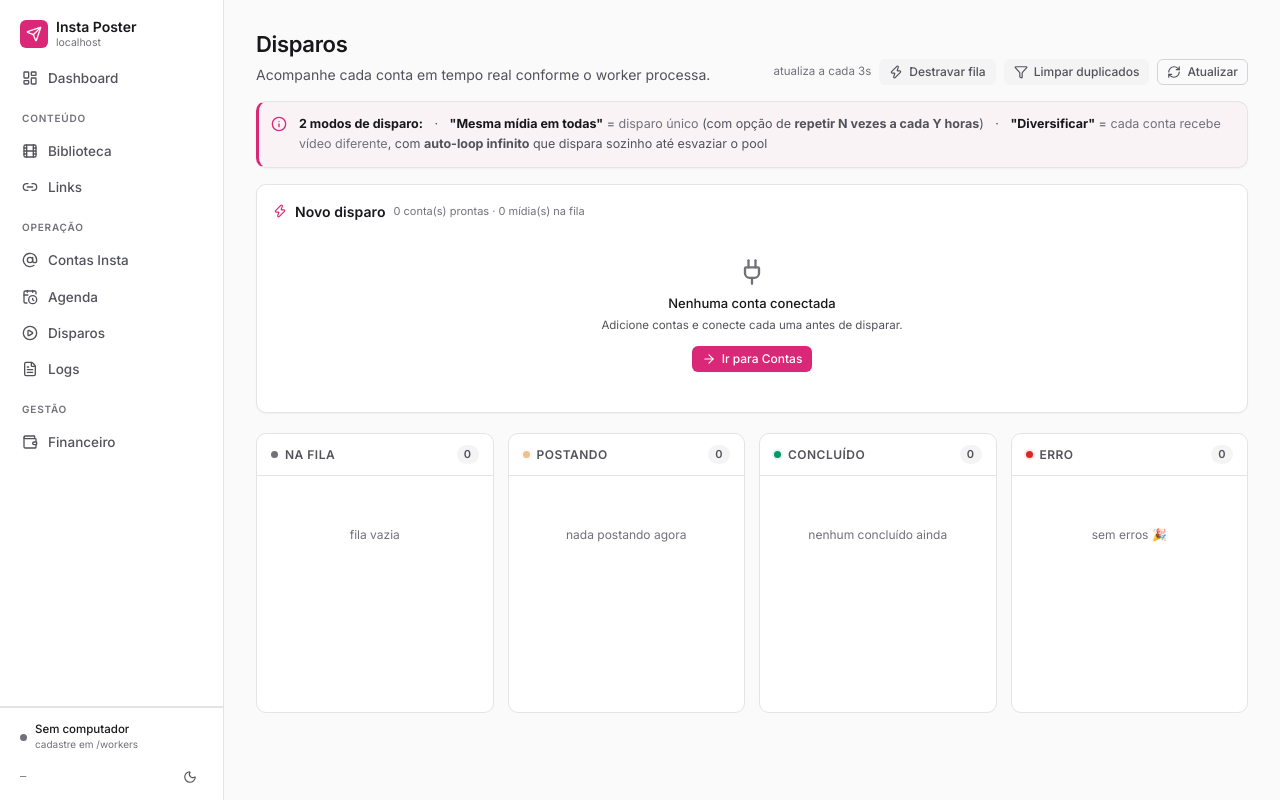
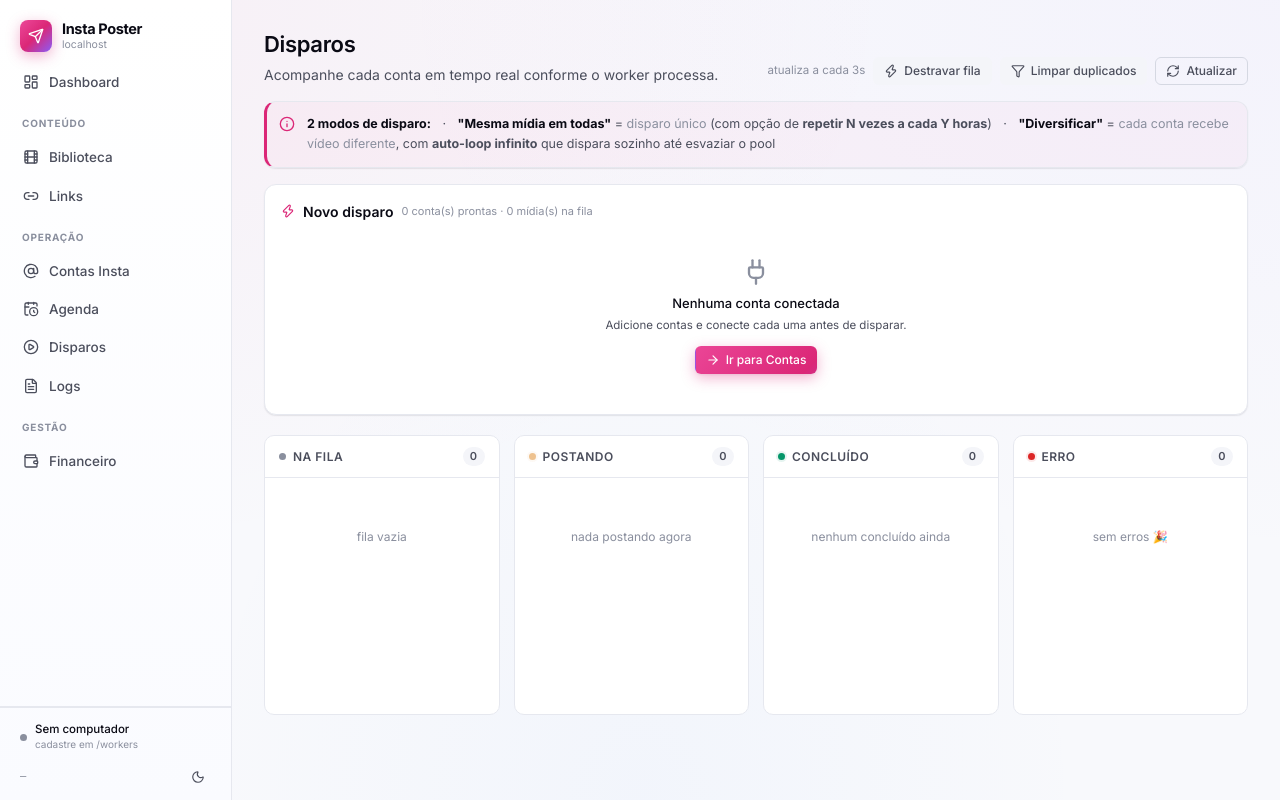
Before and after one commit to contatoheavenmkt-spec/instapost, a Python web app: template web/templates/jobs.html in a window 1280 px wide. Run offline with Jinja, Linux system fonts and the light colour scheme; the template is opened without the code that fills it, so the values that code supplies are empty; some libraries are stand-ins or nearby versions.

Commit message:
ui: gradientes, brilho nos botoes, animacoes, paleta SaaS premium
Mudancas visuais (sem tocar HTML/JS funcional):

Paleta light melhorada (mais contraste, hierarquia clara):
- bg agora #f8f9fc com gradient radial sutil rosa/roxo/azul nos cantos
- text principal #0a0a14 (mais escuro = melhor leitura)
- surfaces com sombras coloridas (tint slate em vez de pure black)
- 3 layers de shadow (sm/md/lg) com cor sutil pra profundidade real

Botoes:
- btn-accent: gradient rose -> magenta -> violet + shimmer no hover
  + glow shadow colorido + lift -1px
- btn-primary: gradient slate escuro -> preto, lift no hover
- Press feedback (scale .98) em todos

Sidebar:
- Logo com gradient + glow rosa
- Background com gradient sutil
- Nav-link com BARRA INDICADORA animada (3px gradient na esquerda
  que cresce do meio quando ativa)

Stat-cards: hover lift, gradient overlay nos cantos, numero com gradient text

Animacoes: fadeInUp .35s stagger nos elementos do main com cubic-bezier natural

Zero break: nenhum nome de classe foi alterado. Apenas valores CSS.

Co-Authored-By: Claude Opus 4.7 (1M context) <noreply@anthropic.com>

```diff
--- a/web/templates/base.html
+++ b/web/templates/base.html
@@ -30,84 +30,131 @@
     })();
   </script>
   <style>
-    /* ===== TEMA CLARO (default) ===== */
+    /* ===== TEMA CLARO — paleta SaaS premium ===== */
     :root, [data-theme="light"] {
-      --bg: #fafafa;
+      --bg: #f8f9fc;
+      --bg-grad: radial-gradient(at 0% 0%, rgba(219,39,119,.05) 0px, transparent 50%),
+                 radial-gradient(at 100% 0%, rgba(139,92,246,.04) 0px, transparent 50%),
+                 radial-gradient(at 50% 100%, rgba(59,130,246,.03) 0px, transparent 50%),
+                 #f8f9fc;
       --surface: #ffffff;
-      --surface-2: #f4f4f5;
-      --border: #e4e4e7;
-      --border-2: #d4d4d8;
-      --text: #18181b;
-      --text-2: #52525b;
-      --text-3: #71717a;
+      --surface-2: #f4f5f9;
+      --surface-elevated: #ffffff;
+      --border: #e6e8ef;
+      --border-2: #d5d8e2;
+      --text: #0a0a14;
+      --text-2: #4b4e5c;
+      --text-3: #8a8f9e;
       --accent: #db2777;
+      --accent-hover: #be1d63;
+      --accent-glow: rgba(219, 39, 119, 0.35);
       --accent-soft: rgba(219, 39, 119, 0.10);
+      --accent-grad: linear-gradient(135deg, #ec4899 0%, #db2777 50%, #8b5cf6 100%);
+      --primary-grad: linear-gradient(135deg, #1f1f2e 0%, #0a0a14 100%);
       --success: #059669;
       --success-soft: rgba(5, 150, 105, 0.10);
       --warning: #d97706;
       --warning-soft: rgba(217, 119, 6, 0.10);
       --danger: #dc2626;
       --danger-soft: rgba(220, 38, 38, 0.10);
-      --shadow-sm: 0 1px 2px rgba(0,0,0,.04);
-      --shadow-md: 0 2px 8px rgba(0,0,0,.06);
-      --shadow-lg: 0 8px 24px rgba(0,0,0,.08);
-      --logs-bg: #0a0a0c;        /* terminal sempre escuro (legibilidade)  */
+      --shadow-sm: 0 1px 2px rgba(15, 23, 42, .06), 0 1px 1px rgba(15, 23, 42, .04);
+      --shadow-md: 0 4px 12px rgba(15, 23, 42, .08), 0 2px 4px rgba(15, 23, 42, .04);
+      --shadow-lg: 0 16px 40px rgba(15, 23, 42, .12), 0 4px 12px rgba(15, 23, 42, .06);
+      --shadow-glow: 0 8px 24px rgba(219, 39, 119, .25), 0 0 0 1px rgba(219, 39, 119, .1);
+      --sidebar-bg: linear-gradient(180deg, #ffffff 0%, #fafbff 100%);
+      --logs-bg: #0a0a0c;
       --logs-text: #e4e4e7;
     }
-    /* ===== TEMA ESCURO ===== */
+    /* ===== TEMA ESCURO — paleta premium ===== */
     [data-theme="dark"] {
-      --bg: #09090b;
-      --surface: #101013;
-      --surface-2: #161619;
-      --border: #1f1f23;
-      --border-2: #2a2a30;
+      --bg: #07070a;
+      --bg-grad: radial-gradient(at 0% 0%, rgba(219,39,119,.08) 0px, transparent 50%),
+                 radial-gradient(at 100% 0%, rgba(139,92,246,.06) 0px, transparent 50%),
+                 radial-gradient(at 50% 100%, rgba(59,130,246,.04) 0px, transparent 50%),
+                 #07070a;
+      --surface: #111114;
+      --surface-2: #18181d;
+      --surface-elevated: #1a1a20;
+      --border: #232329;
+      --border-2: #2e2e36;
       --text: #fafafa;
-      --text-2: #a1a1aa;
-      --text-3: #71717a;
+      --text-2: #b4b4be;
+      --text-3: #7a7a85;
       --accent: #ec4899;
-      --accent-soft: rgba(236, 72, 153, 0.12);
+      --accent-hover: #d8377f;
+      --accent-glow: rgba(236, 72, 153, 0.45);
+      --accent-soft: rgba(236, 72, 153, 0.14);
+      --accent-grad: linear-gradient(135deg, #f472b6 0%, #ec4899 50%, #a78bfa 100%);
+      --primary-grad: linear-gradient(135deg, #fafafa 0%, #d4d4d8 100%);
       --success: #10b981;
       --success-soft: rgba(16,185,129,.10);
       --warning: #f59e0b;
       --warning-soft: rgba(245,158,11,.10);
       --danger: #ef4444;
       --danger-soft: rgba(239,68,68,.10);
-      --shadow-sm: 0 1px 2px rgba(0,0,0,.3);
-      --shadow-md: 0 2px 8px rgba(0,0,0,.4);
-      --shadow-lg: 0 10px 30px rgba(0,0,0,.5);
+      --shadow-sm: 0 1px 2px rgba(0,0,0,.4);
+      --shadow-md: 0 4px 16px rgba(0,0,0,.45);
+      --shadow-lg: 0 16px 48px rgba(0,0,0,.55);
+      --shadow-glow: 0 8px 24px rgba(236, 72, 153, .35), 0 0 0 1px rgba(236, 72, 153, .2);
+      --sidebar-bg: linear-gradient(180deg, #0d0d11 0%, #0a0a0e 100%);
       --logs-bg: #050507;
       --logs-text: #a1a1aa;
     }
 
-    * { -webkit-font-smoothing: antialiased; }
-    /* Sticky layout: body NÃO scrolla — só o <main> scrolla. Assim sidebar fica fixa visualmente. */
-    html, body { height: 100vh; overflow: hidden; background: var(--bg); color: var(--text); font-family: 'Inter', system-ui, sans-serif; transition: background-color .15s, color .15s; }
+    * { -webkit-font-smoothing: antialiased; -moz-osx-font-smoothing: grayscale; }
+    /* Sticky layout: body NÃO scrolla — só o <main> scrolla */
+    html, body { height: 100vh; overflow: hidden; background: var(--bg); color: var(--text); font-family: 'Inter', system-ui, sans-serif; transition: background-color .25s ease, color .15s ease; }
+    body { background: var(--bg-grad); background-attachment: fixed; }
 
-    /* surfaces */
-    .surface { background: var(--surface); border: 1px solid var(--border); border-radius: 10px; box-shadow: var(--shadow-sm); }
+    /* Animações globais */
+    @keyframes fadeInUp { from { opacity: 0; transform: translateY(6px); } to { opacity: 1; transform: translateY(0); } }
+    @keyframes shimmer { 0% { background-position: -200% 0; } 100% { background-position: 200% 0; } }
+    @keyframes glow-pulse { 0%, 100% { box-shadow: 0 0 0 0 var(--accent-glow); } 50% { box-shadow: 0 0 0 6px transparent; } }
+    @keyframes spin { from { transform: rotate(0deg); } to { transform: rotate(360deg); } }
+    .spin { animation: spin 1s linear infinite; display: inline-block; }
+    .fade-in-up { animation: fadeInUp .35s cubic-bezier(.16,1,.3,1); }
+    /* Entrada stagger dos elementos principais */
+    .app-main > div > * { animation: fadeInUp .35s cubic-bezier(.16,1,.3,1) both; }
+    .app-main > div > *:nth-child(2) { animation-delay: .04s; }
+    .app-main > div > *:nth-child(3) { animation-delay: .08s; }
+    .app-main > div > *:nth-child(4) { animation-delay: .12s; }
+    .app-main > div > *:nth-child(5) { animation-delay: .16s; }
+    .app-main > div > *:nth-child(6) { animation-delay: .20s; }
+
+    /* surfaces — agora com hierarquia visual real */
+    .surface { background: var(--surface); border: 1px solid var(--border); border-radius: 12px; box-shadow: var(--shadow-sm); transition: box-shadow .2s ease, transform .2s ease, border-color .2s ease; }
     .surface-2 { background: var(--surface-2); border: 1px solid var(--border); border-radius: 8px; }
     .divider { height: 1px; background: var(--border); }
 
-    /* buttons */
-    .btn { display: inline-flex; align-items: center; justify-content: center; gap: 6px; padding: 7px 12px; border-radius: 6px; font-weight: 500; font-size: 13px; line-height: 1; transition: all .12s; cursor: pointer; border: 1px solid transparent; user-select: none; white-space: nowrap; }
+    /* buttons — gradientes, brilho e micro-interações */
+    .btn { position: relative; display: inline-flex; align-items: center; justify-content: center; gap: 6px; padding: 8px 14px; border-radius: 8px; font-weight: 500; font-size: 13px; line-height: 1; cursor: pointer; border: 1px solid transparent; user-select: none; white-space: nowrap; overflow: hidden; transition: transform .15s cubic-bezier(.4,0,.2,1), box-shadow .2s ease, background .2s ease, border-color .2s ease, color .15s ease; }
     .btn:focus-visible { outline: 2px solid var(--accent); outline-offset: 2px; }
-    .btn-primary { background: var(--text); color: var(--bg); }
-    .btn-primary:hover { opacity: .88; }
-    .btn-accent { background: var(--accent); color: white; box-shadow: var(--shadow-sm); }
-    .btn-accent:hover { background: #be1d63; }
-    [data-theme="dark"] .btn-accent:hover { background: #d8377f; }
+    .btn:active { transform: translateY(0) scale(.98); }
+
+    /* Primary: gradient + lift no hover */
+    .btn-primary { background: var(--primary-grad); color: var(--bg); box-shadow: var(--shadow-sm); }
+    .btn-primary:hover { transform: translateY(-1px); box-shadow: var(--shadow-md); }
+
+    /* Accent: gradient rosa→roxo + brilho + shimmer no hover */
+    .btn-accent { background: var(--accent-grad); background-size: 200% 200%; background-position: 0% 50%; color: white; box-shadow: 0 4px 14px var(--accent-glow), 0 1px 2px rgba(0,0,0,.05); border-color: transparent; }
+    .btn-accent::before { content: ""; position: absolute; inset: 0; background: linear-gradient(120deg, transparent 30%, rgba(255,255,255,.25) 50%, transparent 70%); transform: translateX(-100%); transition: transform .6s; }
+    .btn-accent:hover { transform: translateY(-1px); background-position: 100% 50%; box-shadow: 0 8px 22px var(--accent-glow), 0 2px 4px rgba(0,0,0,.05); }
+    .btn-accent:hover::before { transform: translateX(100%); }
+
     .btn-ghost { background: transparent; color: var(--text-2); border-color: var(--border-2); }
-    .btn-ghost:hover { background: var(--surface-2); color: var(--text); border-color: var(--border-2); }
+    .btn-ghost:hover { background: var(--surface-2); color: var(--text); border-color: var(--border-2); transform: translateY(-1px); }
     .btn-subtle { background: var(--surface-2); color: var(--text-2); }
     .btn-subtle:hover { background: var(--border); color: var(--text); }
     .btn-danger { background: transparent; color: var(--danger); border-color: var(--danger-soft); }
-    .btn-danger:hover { background: var(--danger-soft); border-color: var(--danger); }
-    .btn-sm { padding: 5px 9px; font-size: 12px; }
-    .btn .icon { width: 14px; height: 14px; }
+    .btn-danger:hover { background: var(--danger-soft); border-color: var(--danger); transform: translateY(-1px); }
+    .btn-sm { padding: 6px 10px; font-size: 12px; border-radius: 6px; }
+    .btn .icon { width: 14px; height: 14px; position: relative; z-index: 1; }
+    .btn > * { position: relative; z-index: 1; }
 
-    /* inputs */
-    .input, .select, .textarea { width: 100%; background: var(--surface); border: 1px solid var(--border-2); border-radius: 6px; padding: 8px 11px; color: var(--text); font-size: 13px; font-family: inherit; transition: border-color .12s, box-shadow .12s; }
-    .input:focus, .select:focus, .textarea:focus { outline: none; border-color: var(--accent); box-shadow: 0 0 0 3px var(--accent-soft); }
+    /* inputs — hierarquia visual + foco glow */
+    .input, .select, .textarea { width: 100%; background: var(--surface); border: 1px solid var(--border-2); border-radius: 8px; padding: 9px 12px; color: var(--text); font-size: 13px; font-family: inherit; transition: border-color .15s, box-shadow .2s, background .15s; }
+    .input:hover:not(:focus), .select:hover:not(:focus), .textarea:hover:not(:focus) { border-color: var(--text-3); }
+    .input:focus, .select:focus, .textarea:focus { outline: none; border-color: var(--accent); box-shadow: 0 0 0 4px var(--accent-soft); }
     .input::placeholder, .textarea::placeholder { color: var(--text-3); }
     .label { display: block; font-size: 12px; color: var(--text-2); font-weight: 500; margin-bottom: 6px; }
 
@@ -139,13 +186,15 @@
     [data-theme="dark"] .badge-warning { color: #fcd34d; }
     [data-theme="dark"] .badge-danger { color: #fca5a5; }
 
-    /* nav */
-    .nav-link { display: flex; align-items: center; gap: 10px; padding: 7px 10px; border-radius: 6px; color: var(--text-2); font-size: 13.5px; font-weight: 500; transition: all .1s; }
-    .nav-link:hover { background: var(--surface-2); color: var(--text); }
-    .nav-link.active { background: var(--accent-soft); color: var(--accent); }
-    [data-theme="dark"] .nav-link.active { background: var(--surface-2); color: var(--text); }
+    /* nav — barra lateral animada + indicador no item ativo */
+    .nav-link { position: relative; display: flex; align-items: center; gap: 10px; padding: 8px 11px; border-radius: 8px; color: var(--text-2); font-size: 13.5px; font-weight: 500; transition: all .15s cubic-bezier(.4,0,.2,1); }
+    .nav-link::before { content: ""; position: absolute; left: -6px; top: 50%; transform: translateY(-50%) scaleY(0); width: 3px; height: 18px; background: var(--accent-grad); border-radius: 999px; transition: transform .2s cubic-bezier(.4,0,.2,1); }
+    .nav-link:hover { background: var(--surface-2); color: var(--text); transform: translateX(2px); }
+    .nav-link.active { background: var(--accent-soft); color: var(--accent); font-weight: 600; }
+    .nav-link.active::before { transform: translateY(-50%) scaleY(1); }
+    [data-theme="dark"] .nav-link.active { background: rgba(236, 72, 153, .10); color: #f9a8d4; }
     .nav-link .icon { width: 16px; height: 16px; flex-shrink: 0; }
-    .nav-group { padding: 14px 10px 6px; font-size: 10px; text-transform: uppercase; letter-spacing: .08em; color: var(--text-3); font-weight: 600; }
+    .nav-group { padding: 14px 10px 6px; font-size: 10px; text-transform: uppercase; letter-spacing: .08em; color: var(--text-3); font-weight: 700; }
 
     /* tables */
     table.t { width: 100%; border-collapse: collapse; }
@@ -193,20 +242,30 @@
 
     /* layout app: sidebar fixa, conteúdo scrolla independente */
     .app-shell { display: flex; height: 100vh; }
-    .app-aside { width: 14rem; height: 100vh; flex-shrink: 0; border-right: 1px solid var(--border); background: var(--surface); display: flex; flex-direction: column; overflow: hidden; }
-    .app-aside-scroll { flex: 1; overflow-y: auto; min-height: 0; }
-    .app-main { flex: 1; min-width: 0; height: 100vh; overflow-y: auto; background: var(--bg); }
+    .app-aside { width: 14.5rem; height: 100vh; flex-shrink: 0; border-right: 1px solid var(--border); background: var(--sidebar-bg); display: flex; flex-direction: column; overflow: hidden; }
+    .app-aside-scroll { flex: 1; overflow-y: auto; min-height: 0; padding-bottom: 8px; }
+    .app-main { flex: 1; min-width: 0; height: 100vh; overflow-y: auto; }
 
-    /* dashboard polish */
-    .stat-card { background: var(--surface); border: 1px solid var(--border); border-radius: 10px; padding: 18px; box-shadow: var(--shadow-sm); transition: box-shadow .15s, transform .15s; }
-    .stat-card:hover { box-shadow: var(--shadow-md); }
-    .stat-num { font-size: 28px; font-weight: 700; letter-spacing: -.02em; line-height: 1.1; color: var(--text); }
-    .stat-label { font-size: 11px; text-transform: uppercase; letter-spacing: .06em; color: var(--text-3); font-weight: 600; }
+    /* dashboard stat-cards — gradient overlay + lift no hover */
+    .stat-card { position: relative; background: var(--surface); border: 1px solid var(--border); border-radius: 14px; padding: 20px; box-shadow: var(--shadow-sm); transition: transform .25s cubic-bezier(.4,0,.2,1), box-shadow .25s, border-color .25s; overflow: hidden; }
+    .stat-card::after { content: ""; position: absolute; inset: 0; background: linear-gradient(135deg, transparent 0%, transparent 60%, var(--accent-soft) 100%); opacity: 0; transition: opacity .3s; pointer-events: none; }
+    .stat-card:hover { transform: translateY(-2px); box-shadow: var(--shadow-md); border-color: var(--border-2); }
+    .stat-card:hover::after { opacity: .6; }
+    .stat-num { font-size: 32px; font-weight: 700; letter-spacing: -.02em; line-height: 1.1; color: var(--text); background: var(--primary-grad); -webkit-background-clip: text; -webkit-text-fill-color: transparent; background-clip: text; }
+    [data-theme="dark"] .stat-num { -webkit-text-fill-color: var(--text); }  /* no escuro, mantém texto sólido */
+    .stat-label { font-size: 11px; text-transform: uppercase; letter-spacing: .08em; color: var(--text-3); font-weight: 700; }
 
-    /* tabs (override tab-active sem mexer no .tab existente) */
-    .tab { padding: 8px 14px; font-size: 13px; color: var(--text-2); border-bottom: 2px solid transparent; cursor: pointer; transition: all .12s; background: transparent; border-top: 0; border-left: 0; border-right: 0; margin-bottom: -1px; }
+    /* tabs */
+    .tab { padding: 9px 16px; font-size: 13px; color: var(--text-2); border-bottom: 2px solid transparent; cursor: pointer; transition: all .15s; background: transparent; border-top: 0; border-left: 0; border-right: 0; margin-bottom: -1px; font-weight: 500; }
     .tab:hover { color: var(--text); }
-    .tab-active { color: var(--accent); border-bottom-color: var(--accent); }
+    .tab-active { color: var(--accent); border-bottom-color: var(--accent); font-weight: 600; }
+
+    /* logo gradient na sidebar */
+    .logo-glow { background: var(--accent-grad); box-shadow: 0 4px 14px var(--accent-glow); }
+
+    /* card hover (uso geral pra cards clickables) */
+    a.surface { transition: transform .2s cubic-bezier(.4,0,.2,1), box-shadow .25s, border-color .2s; }
+    a.surface:hover { transform: translateY(-2px); box-shadow: var(--shadow-md); border-color: var(--border-2); }
   </style>
 </head>
 <body>
@@ -215,12 +274,12 @@
 <div class="app-shell">
   <aside class="app-aside">
     <div class="px-5 pt-5 pb-3">
-      <div class="flex items-center gap-2">
-        <div class="w-7 h-7 rounded-md bg-[var(--accent)] flex items-center justify-center">
+      <div class="flex items-center gap-2.5">
+        <div class="w-8 h-8 rounded-lg logo-glow flex items-center justify-center">
           <i data-lucide="send" class="w-4 h-4 text-white"></i>
         </div>
         <div>
-          <div class="text-[14px] font-semibold leading-none">Insta Poster</div>
+          <div class="text-[14.5px] font-bold leading-none tracking-tight">Insta Poster</div>
           <div class="text-[10.5px] text-muted mt-1 leading-none">localhost</div>
         </div>
       </div>
```
